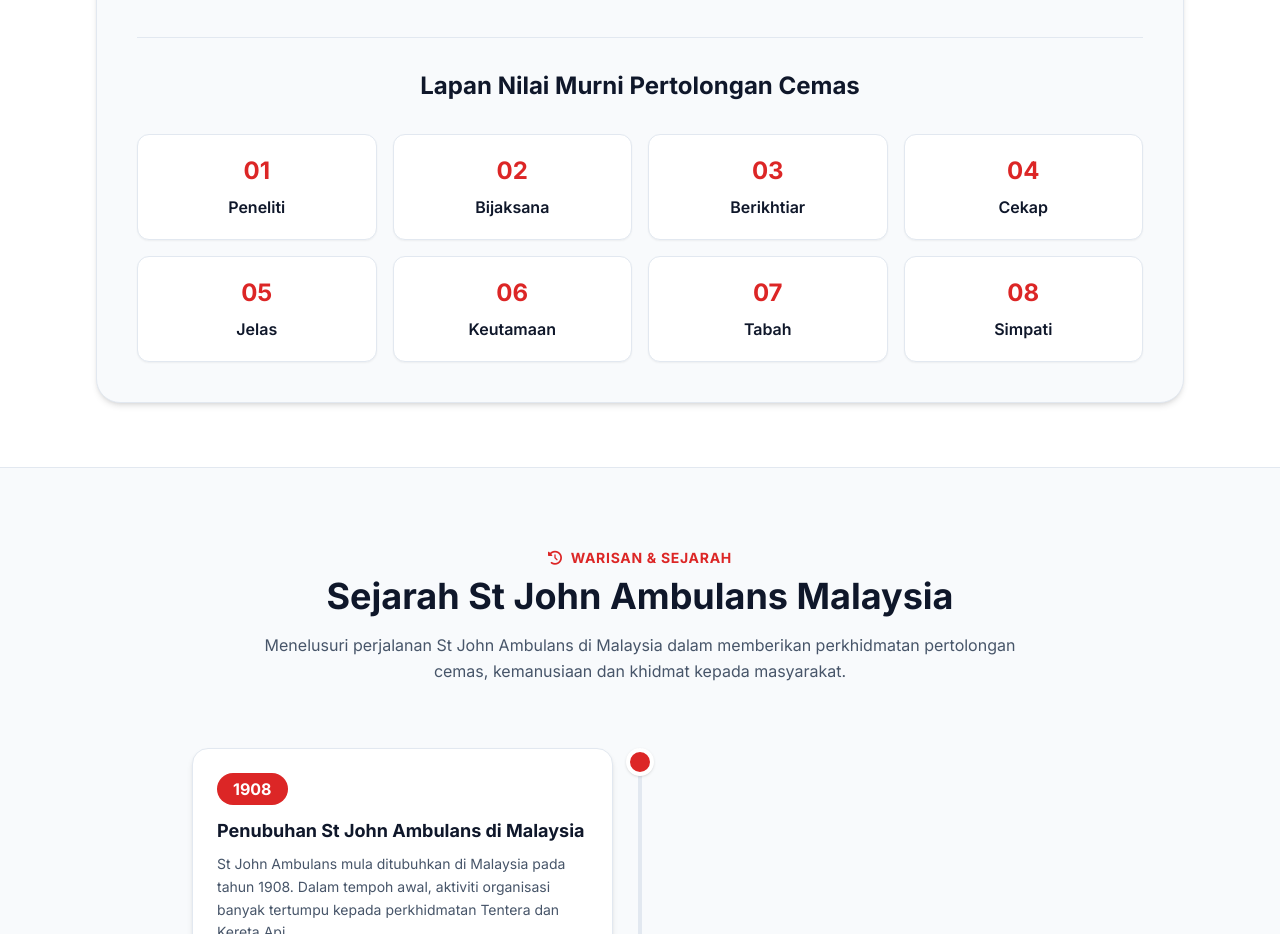
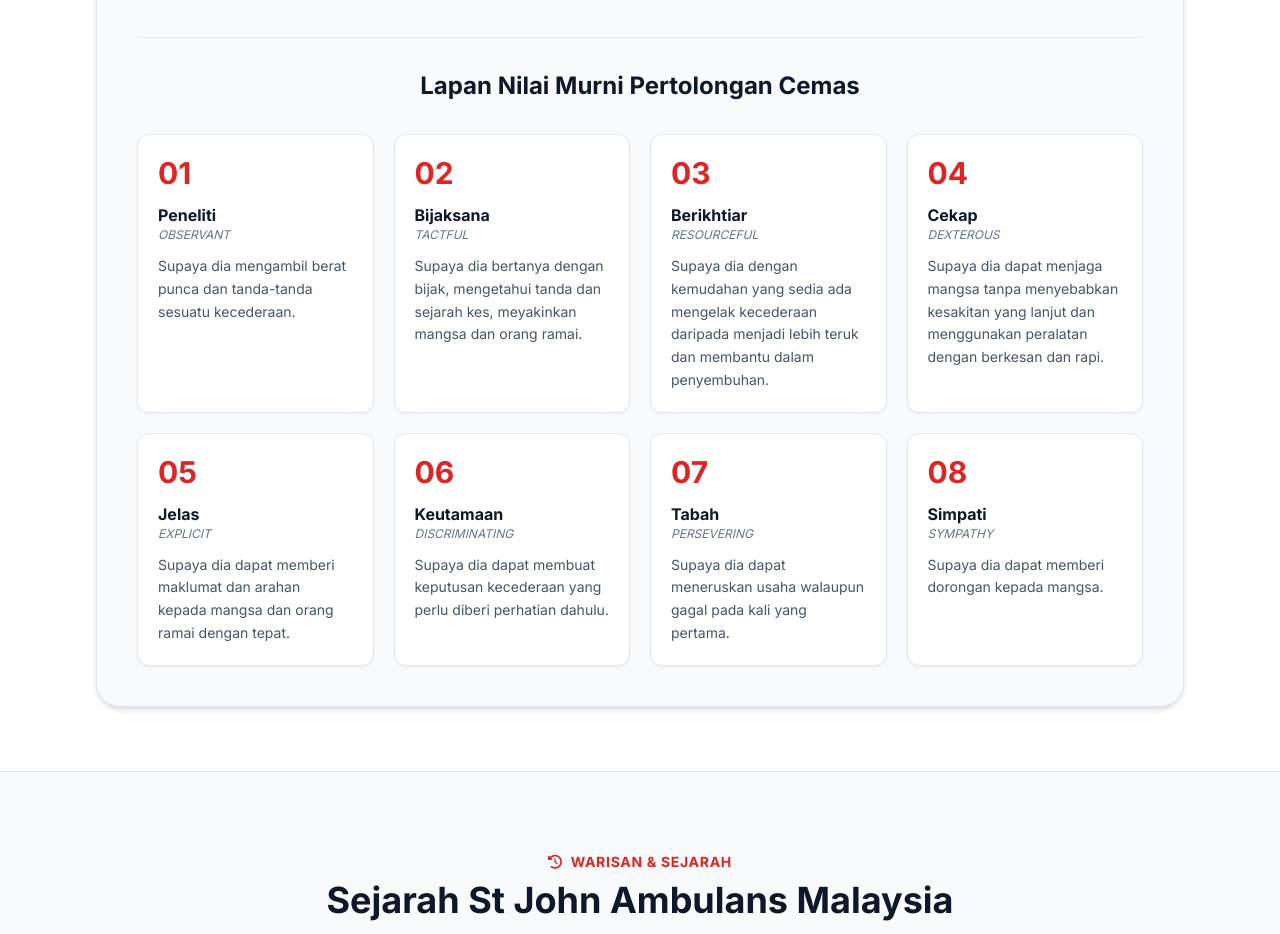
Before and after one commit to sjamkotabharu-hq/sjamkotabharu-hq.github.io, a plain HTML site: page index.html in a window 1280 px wide. Shown: the part 2562-3496 px from the top of the page. Drawn offline with nearby package versions, Linux system fonts and the light colour scheme.

Commit message:
Update index.html

```diff
--- a/index.html
+++ b/index.html
@@ -796,51 +796,90 @@ class="w-full h-auto object-cover transform hover:scale-105 transition duration-
           Lapan Nilai Murni Pertolongan Cemas
         </h3>
 
-        <div class="grid grid-cols-2 md:grid-cols-4 gap-4">
-
-          <div class="bg-white rounded-xl border border-slate-200 p-5 text-center shadow-sm">
-            <span class="text-sjamRed font-extrabold text-2xl">01</span>
-            <h4 class="font-semibold text-slate-900 mt-2" data-i18n="symbol_value_1">Peneliti</h4>
-          </div>
-
-          <div class="bg-white rounded-xl border border-slate-200 p-5 text-center shadow-sm">
-            <span class="text-sjamRed font-extrabold text-2xl">02</span>
-            <h4 class="font-semibold text-slate-900 mt-2" data-i18n="symbol_value_2">Bijaksana</h4>
-          </div>
-
-          <div class="bg-white rounded-xl border border-slate-200 p-5 text-center shadow-sm">
-            <span class="text-sjamRed font-extrabold text-2xl">03</span>
-            <h4 class="font-semibold text-slate-900 mt-2" data-i18n="symbol_value_3">Berikhtiar</h4>
-          </div>
-
-          <div class="bg-white rounded-xl border border-slate-200 p-5 text-center shadow-sm">
-            <span class="text-sjamRed font-extrabold text-2xl">04</span>
-            <h4 class="font-semibold text-slate-900 mt-2" data-i18n="symbol_value_4">Cekap</h4>
-          </div>
-
-          <div class="bg-white rounded-xl border border-slate-200 p-5 text-center shadow-sm">
-            <span class="text-sjamRed font-extrabold text-2xl">05</span>
-            <h4 class="font-semibold text-slate-900 mt-2" data-i18n="symbol_value_5">Jelas</h4>
-          </div>
-
-          <div class="bg-white rounded-xl border border-slate-200 p-5 text-center shadow-sm">
-            <span class="text-sjamRed font-extrabold text-2xl">06</span>
-            <h4 class="font-semibold text-slate-900 mt-2" data-i18n="symbol_value_6">Keutamaan</h4>
-          </div>
-
-          <div class="bg-white rounded-xl border border-slate-200 p-5 text-center shadow-sm">
-            <span class="text-sjamRed font-extrabold text-2xl">07</span>
-            <h4 class="font-semibold text-slate-900 mt-2" data-i18n="symbol_value_7">Tabah</h4>
-          </div>
-
-          <div class="bg-white rounded-xl border border-slate-200 p-5 text-center shadow-sm">
-            <span class="text-sjamRed font-extrabold text-2xl">08</span>
-            <h4 class="font-semibold text-slate-900 mt-2" data-i18n="symbol_value_8">Simpati</h4>
-          </div>
-
-        </div>
-
-      </div>
+
+<div class="grid grid-cols-1 sm:grid-cols-2 lg:grid-cols-4 gap-5">
+
+    <!-- 01 PENELITI -->
+    <div class="bg-white rounded-xl border border-slate-200 p-5 shadow-sm hover:shadow-lg transition">
+        <span class="text-sjamRed font-extrabold text-3xl">01</span>
+        <h4 class="font-bold text-slate-900 mt-3" data-i18n="symbol_value_1">Peneliti</h4>
+        <p class="text-xs italic text-slate-500 mb-3">OBSERVANT</p>
+        <p class="text-sm text-slate-600 leading-relaxed" data-i18n="symbol_desc_1">
+            Supaya dia mengambil berat punca dan tanda-tanda sesuatu kecederaan.
+        </p>
+    </div>
+
+    <!-- 02 BIJAKSANA -->
+    <div class="bg-white rounded-xl border border-slate-200 p-5 shadow-sm hover:shadow-lg transition">
+        <span class="text-sjamRed font-extrabold text-3xl">02</span>
+        <h4 class="font-bold text-slate-900 mt-3" data-i18n="symbol_value_2">Bijaksana</h4>
+        <p class="text-xs italic text-slate-500 mb-3">TACTFUL</p>
+        <p class="text-sm text-slate-600 leading-relaxed" data-i18n="symbol_desc_2">
+            Supaya dia bertanya dengan bijak, mengetahui tanda dan sejarah kes, meyakinkan mangsa dan orang ramai.
+        </p>
+    </div>
+
+    <!-- 03 BERIKHTIAR -->
+    <div class="bg-white rounded-xl border border-slate-200 p-5 shadow-sm hover:shadow-lg transition">
+        <span class="text-sjamRed font-extrabold text-3xl">03</span>
+        <h4 class="font-bold text-slate-900 mt-3" data-i18n="symbol_value_3">Berikhtiar</h4>
+        <p class="text-xs italic text-slate-500 mb-3">RESOURCEFUL</p>
+        <p class="text-sm text-slate-600 leading-relaxed" data-i18n="symbol_desc_3">
+            Supaya dia dengan kemudahan yang sedia ada mengelak kecederaan daripada menjadi lebih teruk dan membantu dalam penyembuhan.
+        </p>
+    </div>
+
+    <!-- 04 CEKAP -->
+    <div class="bg-white rounded-xl border border-slate-200 p-5 shadow-sm hover:shadow-lg transition">
+        <span class="text-sjamRed font-extrabold text-3xl">04</span>
+        <h4 class="font-bold text-slate-900 mt-3" data-i18n="symbol_value_4">Cekap</h4>
+        <p class="text-xs italic text-slate-500 mb-3">DEXTEROUS</p>
+        <p class="text-sm text-slate-600 leading-relaxed" data-i18n="symbol_desc_4">
+            Supaya dia dapat menjaga mangsa tanpa menyebabkan kesakitan yang lanjut dan menggunakan peralatan dengan berkesan dan rapi.
+        </p>
+    </div>
+
+    <!-- 05 JELAS -->
+    <div class="bg-white rounded-xl border border-slate-200 p-5 shadow-sm hover:shadow-lg transition">
+        <span class="text-sjamRed font-extrabold text-3xl">05</span>
+        <h4 class="font-bold text-slate-900 mt-3" data-i18n="symbol_value_5">Jelas</h4>
+        <p class="text-xs italic text-slate-500 mb-3">EXPLICIT</p>
+        <p class="text-sm text-slate-600 leading-relaxed" data-i18n="symbol_desc_5">
+            Supaya dia dapat memberi maklumat dan arahan kepada mangsa dan orang ramai dengan tepat.
+        </p>
+    </div>
+
+    <!-- 06 KEUTAMAAN -->
+    <div class="bg-white rounded-xl border border-slate-200 p-5 shadow-sm hover:shadow-lg transition">
+        <span class="text-sjamRed font-extrabold text-3xl">06</span>
+        <h4 class="font-bold text-slate-900 mt-3" data-i18n="symbol_value_6">Keutamaan</h4>
+        <p class="text-xs italic text-slate-500 mb-3">DISCRIMINATING</p>
+        <p class="text-sm text-slate-600 leading-relaxed" data-i18n="symbol_desc_6">
+            Supaya dia dapat membuat keputusan kecederaan yang perlu diberi perhatian dahulu.
+        </p>
+    </div>
+
+    <!-- 07 TABAH -->
+    <div class="bg-white rounded-xl border border-slate-200 p-5 shadow-sm hover:shadow-lg transition">
+        <span class="text-sjamRed font-extrabold text-3xl">07</span>
+        <h4 class="font-bold text-slate-900 mt-3" data-i18n="symbol_value_7">Tabah</h4>
+        <p class="text-xs italic text-slate-500 mb-3">PERSEVERING</p>
+        <p class="text-sm text-slate-600 leading-relaxed" data-i18n="symbol_desc_7">
+            Supaya dia dapat meneruskan usaha walaupun gagal pada kali yang pertama.
+        </p>
+    </div>
+
+    <!-- 08 SIMPATI -->
+    <div class="bg-white rounded-xl border border-slate-200 p-5 shadow-sm hover:shadow-lg transition">
+        <span class="text-sjamRed font-extrabold text-3xl">08</span>
+        <h4 class="font-bold text-slate-900 mt-3" data-i18n="symbol_value_8">Simpati</h4>
+        <p class="text-xs italic text-slate-500 mb-3">SYMPATHY</p>
+        <p class="text-sm text-slate-600 leading-relaxed" data-i18n="symbol_desc_8">
+            Supaya dia dapat memberi dorongan kepada mangsa.
+        </p>
+    </div>
+
+</div>
 
     </div>
 
@@ -3724,6 +3763,14 @@ symbol_value_5: "Jelas",
 symbol_value_6: "Keutamaan",
 symbol_value_7: "Tabah",
 symbol_value_8: "Simpati",
+symbol_desc_1: "Supaya dia mengambil berat punca dan tanda-tanda sesuatu kecederaan.",
+symbol_desc_2: "Supaya dia bertanya dengan bijak, mengetahui tanda dan sejarah kes, meyakinkan mangsa dan orang ramai.",
+symbol_desc_3: "Supaya dia dengan kemudahan yang sedia ada mengelak kecederaan daripada menjadi lebih teruk dan membantu dalam penyembuhan.",
+symbol_desc_4: "Supaya dia dapat menjaga mangsa tanpa menyebabkan kesakitan yang lanjut dan menggunakan peralatan dengan berkesan dan rapi.",
+symbol_desc_5: "Supaya dia dapat memberi maklumat dan arahan kepada mangsa dan orang ramai dengan tepat.",
+symbol_desc_6: "Supaya dia dapat membuat keputusan kecederaan yang perlu diberi perhatian dahulu.",
+symbol_desc_7: "Supaya dia dapat meneruskan usaha walaupun gagal pada kali yang pertama.",
+symbol_desc_8: "Supaya dia dapat memberi dorongan kepada mangsa.",
 
 history_title: "Sejarah St John Ambulans Malaysia",
             history_intro: "Menelusuri perjalanan St John Ambulans di Malaysia dalam memberikan perkhidmatan pertolongan cemas, kemanusiaan dan khidmat kepada masyarakat.",
@@ -3887,6 +3934,14 @@ symbol_value_5: "Explicitness",
 symbol_value_6: "Discrimination",
 symbol_value_7: "Perseverance",
 symbol_value_8: "Sympathy",
+symbol_desc_1: "To take note of the causes and signs of an injury.",
+symbol_desc_2: "To ask questions tactfully, understand the signs and history of the case, and reassure casualties and members of the public.",
+symbol_desc_3: "To use available resources to prevent injuries from becoming worse and to assist in recovery.",
+symbol_desc_4: "To care for casualties without causing further pain and to use equipment effectively and neatly.",
+symbol_desc_5: "To provide accurate information and instructions to casualties and members of the public.",
+symbol_desc_6: "To decide which injuries need attention first.",
+symbol_desc_7: "To continue making efforts even when the first attempt fails.",
+symbol_desc_8: "To give encouragement to casualties.",
 
 history_title: "History of St John Ambulance Malaysia",
             history_intro: "Explore the journey of St John Ambulance in Malaysia in providing first aid, humanitarian assistance and community services.",
@@ -4050,6 +4105,14 @@ symbol_value_5: "表达清晰",
 symbol_value_6: "判断轻重缓急",
 symbol_value_7: "坚毅",
 symbol_value_8: "同情心",
+symbol_desc_1: "留意伤害发生的原因及相关症状。",
+symbol_desc_2: "巧妙地提出问题，了解症状及伤情经过，并安抚伤者和公众。",
+symbol_desc_3: "善用现有资源，防止伤势恶化，并协助伤者康复。",
+symbol_desc_4: "照顾伤者时避免造成进一步的疼痛，并有效及妥善地使用器材。",
+symbol_desc_5: "向伤者和公众提供准确的信息及明确的指示。",
+symbol_desc_6: "判断哪些伤势需要优先处理。",
+symbol_desc_7: "即使第一次尝试失败，也坚持继续努力。",
+symbol_desc_8: "给予伤者鼓励与支持。",
 
 history_title: "马来西亚圣约翰救护机构历史",
             history_intro: "了解圣约翰救护机构在马来西亚提供急救、人道援助及社区服务的发展历程。",
```
